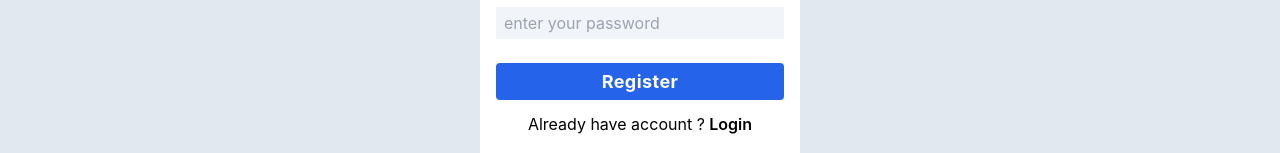
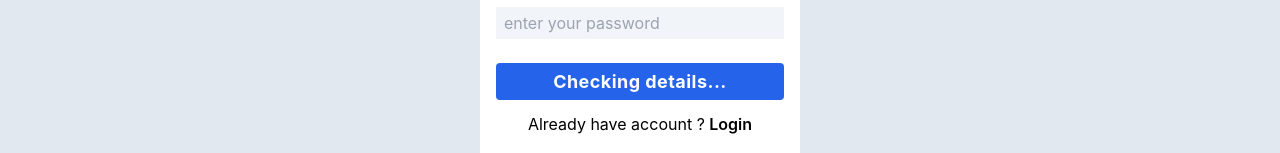
Before and after one commit to anirbansharma1996/Insta-Chat, a React (Vite) app in the folder frontend/: page /register in a window 1280 px wide. Shown: the part 333-486 px from the top of the page. Built offline with nearby package versions, Linux system fonts and the light colour scheme.

Commit message:
24/08/2024 - [ Register , Login UI updated ] (#11)

```diff
--- a/frontend/src/pages/CheckEmail.jsx
+++ b/frontend/src/pages/CheckEmail.jsx
@@ -1,11 +1,13 @@
 import { Link, useNavigate } from "react-router-dom";
 import { REACT_APP_BACKEND_URL } from "../../env";
 import { PiUserCircle } from "react-icons/pi";
+import Loading from "../components/Loading";
 import React, { useState } from "react";
 import toast from "react-hot-toast";
 import axios from "axios";
 
 const CheckEmail = () => {
+  const [loading, setLoading] = useState(false);
   const [data, setData] = useState({
     email: "",
   });
@@ -22,6 +24,7 @@ const CheckEmail = () => {
     const URL = `${REACT_APP_BACKEND_URL}/email`;
 
     try {
+      setLoading(true);
       const response = await axios.post(URL, data);
       toast.success(response.data.message);
       if (response.data.success) {
@@ -29,6 +32,7 @@ const CheckEmail = () => {
           email: "",
         });
       }
+      setLoading(false);
       navigate("/password", {
         state: response?.data.data,
       });
@@ -61,8 +65,15 @@ const CheckEmail = () => {
             />
           </div>
 
-          <button className="bg-blue-600 text-lg  px-4 py-1 hover:bg-blue-800 rounded mt-2 font-bold text-white leading-relaxed tracking-wide">
-            Let's Go
+          <button
+            disabled={loading}
+            className={`${
+              loading ? "bg-slate-400" : "bg-blue-600"
+            } text-lg  px-4 py-1 ${
+              loading ? "hover:bg-slate-500" : "hover:bg-blue-800"
+            } rounded mt-2 font-bold text-white leading-relaxed tracking-wide`}
+          >
+            {loading ? "Checking..." : "Let's Go"}
           </button>
         </form>
 
--- a/frontend/src/pages/CheckPassword.jsx
+++ b/frontend/src/pages/CheckPassword.jsx
@@ -12,11 +12,10 @@ const CheckPassword = () => {
     password: "",
     userId: "",
   });
+  const [loading, setLoading] = useState(false);
   const navigate = useNavigate();
   const location = useLocation();
-  const dispatch = useDispatch()
-
-
+  const dispatch = useDispatch();
 
   useEffect(() => {
     if (!location?.state?.name) {
@@ -35,6 +34,7 @@ const CheckPassword = () => {
     const URL = `${REACT_APP_BACKEND_URL}/password`;
 
     try {
+      setLoading(true);
       const response = await axios({
         method: "post",
         url: URL,
@@ -47,6 +47,7 @@ const CheckPassword = () => {
 
       toast.success(response?.data?.message);
       if (response?.data?.success) {
+        setLoading(false);
         dispatch(setToken(response?.data?.token));
         localStorage.setItem("token", response?.data?.token);
         setData({
@@ -56,7 +57,7 @@ const CheckPassword = () => {
       }
     } catch (error) {
       toast.error(error?.response?.data?.message);
-      console.log(error.response.data)
+      console.log(error.response.data);
     }
   };
 
@@ -65,11 +66,11 @@ const CheckPassword = () => {
       <div className="bg-white w-full max-w-md  rounded overflow-hidden p-4 mx-auto">
         <div className="w-fit mx-auto mb-2 flex justify-center items-center flex-col">
           <Avatar
-              width={70}
-              height={70}
-              name={location?.state?.name}
-              imageUrl={location?.state?.profile_pic}
-            />
+            width={70}
+            height={70}
+            name={location?.state?.name}
+            imageUrl={location?.state?.profile_pic}
+          />
           <h2 className="font-semibold text-lg mt-1">
             {location?.state?.name}
           </h2>
@@ -88,8 +89,15 @@ const CheckPassword = () => {
               required
             />
           </div>
-          <button className="bg-blue-600 text-lg  px-4 py-1 hover:bg-blue-800 rounded mt-2 font-bold text-white leading-relaxed tracking-wide">
-            Login
+          <button
+            disabled={loading}
+            className={`${
+              loading ? "bg-slate-400" : "bg-blue-600"
+            } text-lg  px-4 py-1 ${
+              loading ? "hover:bg-slate-500" : "hover:bg-blue-800"
+            } rounded mt-2 font-bold text-white leading-relaxed tracking-wide`}
+          >
+            {loading ? 'Checking...':'Login'}
           </button>
         </form>
         {/* <p className='my-3 text-center'><Link to={"/forgot-password"} className='hover:text-primary font-semibold'>Forgot password ?</Link></p> */}
--- a/frontend/src/pages/Register.jsx
+++ b/frontend/src/pages/Register.jsx
@@ -11,6 +11,7 @@ const Register = () => {
     password: "",
   });
   const navigate = useNavigate();
+  const [loading, setLoading] = useState(false);
 
   const handleInput = (e) => {
     const { name, value } = e.target;
@@ -23,10 +24,11 @@ const Register = () => {
     const URL = `${REACT_APP_BACKEND_URL}/register`;
 
     try {
+      setLoading(true);
       const response = await axios.post(URL, data);
-      //console.log(response)
       toast.success(response.data.message);
       if (response.data.success) {
+        setLoading(false);
         setData({
           name: "",
           email: "",
@@ -35,7 +37,6 @@ const Register = () => {
       }
       navigate("/email");
     } catch (error) {
-      // console.log(error.message);
       toast.error(error?.response?.data?.message);
     }
   };
@@ -84,8 +85,15 @@ const Register = () => {
               required
             />
           </div>
-          <button className="bg-blue-600 text-lg  px-4 py-1 hover:bg-blue-800 rounded mt-2 font-bold text-white leading-relaxed tracking-wide">
-            Register
+          <button
+            disabled={loading}
+            className={`${
+              loading ? "bg-slate-400" : "bg-blue-600"
+            } text-lg  px-4 py-1 ${
+              loading ? "hover:bg-slate-500" : "hover:bg-blue-800"
+            } rounded mt-2 font-bold text-white leading-relaxed tracking-wide`}
+          >
+            {!loading ? "Checking details..." : "Register"}
           </button>
         </form>
         <p className="my-3 text-center">
```
